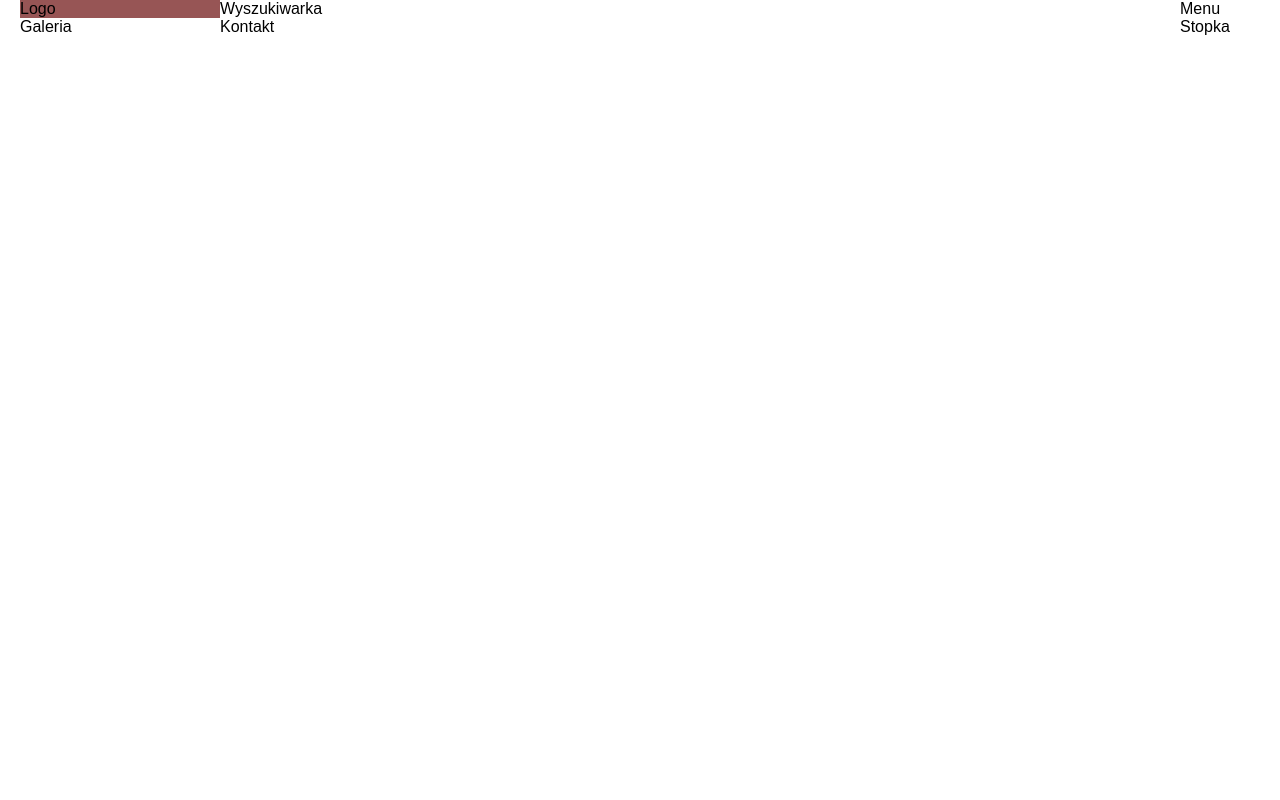
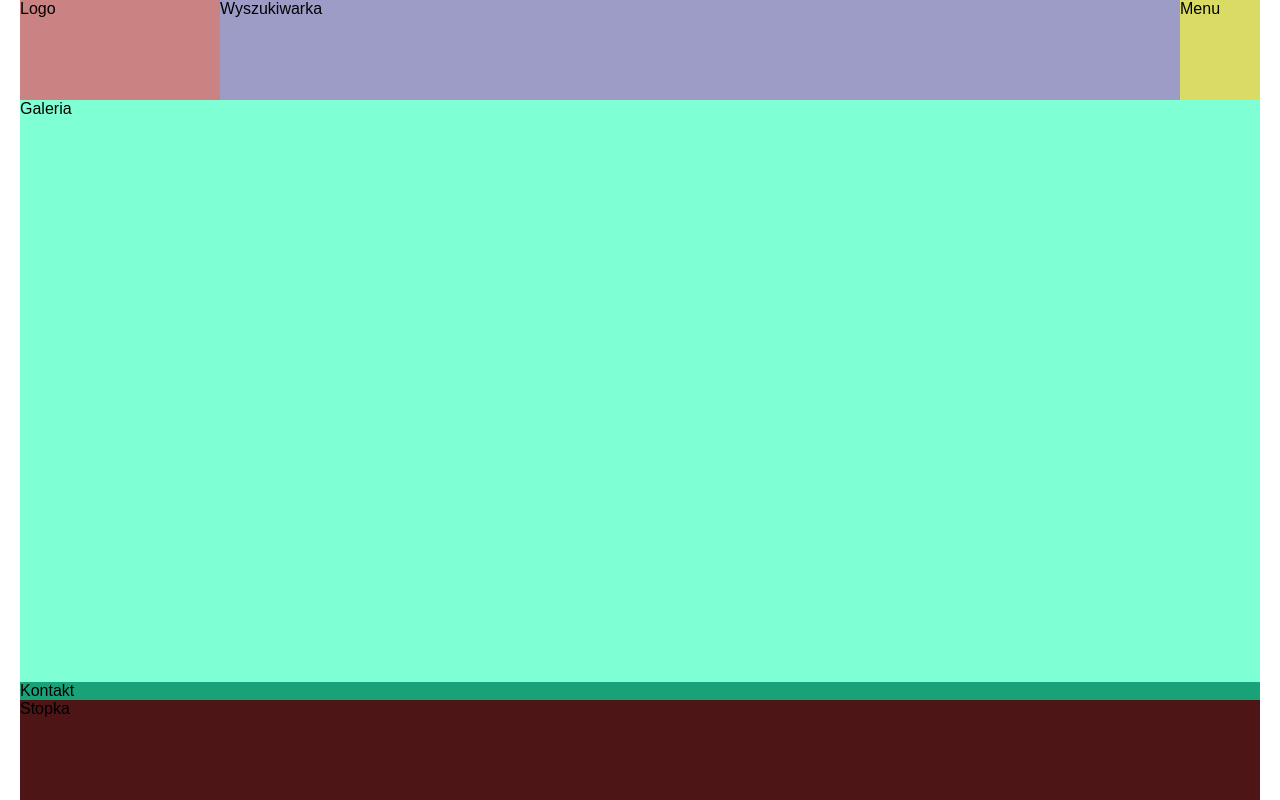
Before and after one commit to mczekajski/css-grid-sandbox, a plain HTML site: page index.html in a window 1280 px wide. Drawn offline with Linux system fonts and the light colour scheme.

Commit message:
basic layout

```diff
--- a/scss/style.scss
+++ b/scss/style.scss
@@ -7,6 +7,12 @@ body {
   display: grid;
   grid-template-columns: minmax(120px, 200px) minmax(240px, 1fr) 80px;
   grid-template-rows: auto 1fr auto auto;
+
+  grid-template-areas:
+  'logotype search hamburger'
+  'images images images'
+  'contact contact contact'
+  'foot foot foot';
 
   // kontener
   min-height: 100vh;
@@ -19,5 +25,35 @@ body {
   grid-column-end: 2;
   grid-row-start: 1;
   grid-row-end: 2;
-    background-color: rgb(151, 85, 85);
+  background-color: rgb(202, 130, 130);
+  height: 100px;
 }
+
+.search {
+  grid-column: 2/3;
+  grid-row: 1/2;
+  background-color: rgb(157, 156, 199);
+}
+
+.menu {
+  grid-column: -1/-2;
+  grid-row: 1/2;
+  background-color: rgb(217, 219, 100);
+}
+
+.gallery {
+  grid-column: 1/-1;
+  grid-row: 2;
+  background-color: aquamarine;
+}
+
+.contact {
+grid-area: 3/1/4/-1;
+  background-color: rgb(25, 161, 120);
+}
+
+.footer {
+    grid-area: foot;
+    height: 100px;
+    background-color: rgb(77, 21, 21);
+}
```
Also changed, not shown: css/style.css, 1 other file. Lines whose indentation alone changed are shown as unchanged.
